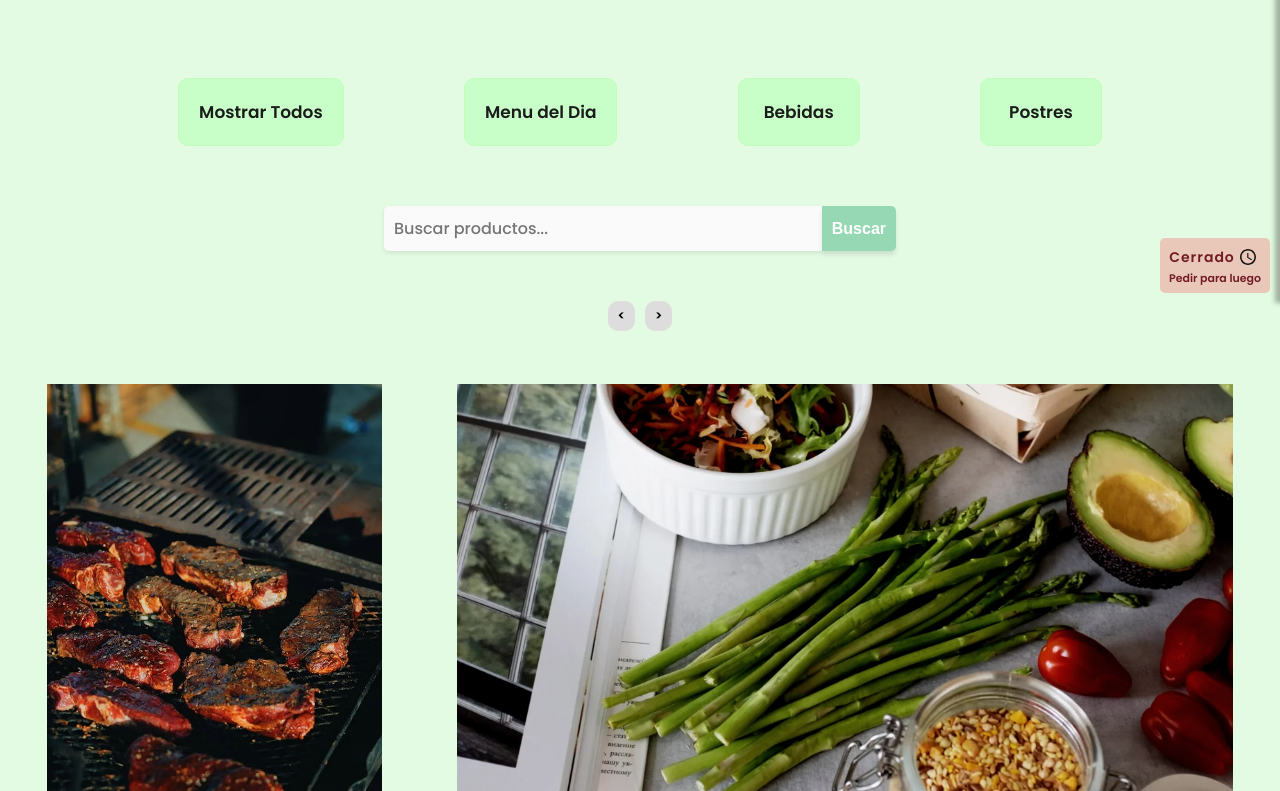
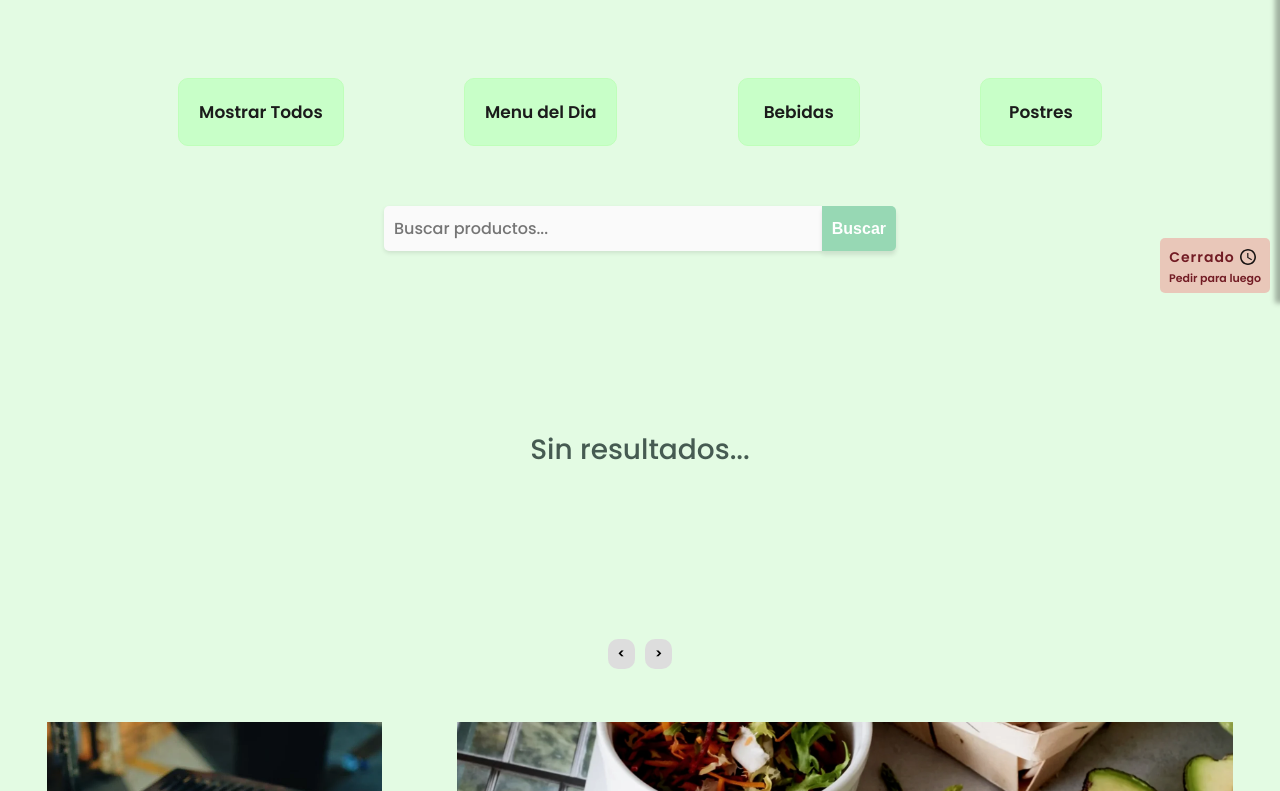
Before and after one commit to apuelloc0/menucamus, a React (Vite) app: page /#/ in a window 1280 px wide. Shown: the part 497-1288 px from the top of the page. Built offline with nearby package versions, Linux system fonts and the light colour scheme; a web font is replaced by a local one.

Commit message:
Update kamus

```diff
--- a/src/components/Formulario.jsx
+++ b/src/components/Formulario.jsx
@@ -19,7 +19,7 @@ const Formulario = () => {
         e.preventDefault();
 
         const datosUsuario = { nombre, apellido, numero, metodoPago, ubicacion, entrega };
-        const numeroTelefonico = "573023602591";
+        const numeroTelefonico = "584241774147";
         // Crear mensaje con los productos
         const mensaje = `Hola Kamus, me gustaría realizar el siguiente pedido:
         \n- ${cartItems.map((producto) => `${producto.name} - $${producto.price} - Cantidad: ${producto.amount}`).join(', ')}.
--- a/src/components/Header.jsx
+++ b/src/components/Header.jsx
@@ -39,7 +39,7 @@ const Header = () => {
             <div className='buttonCartContainer'>
                 <button className='cta-button'>
                     <p>Contáctanos</p>
-                    <Link to="https://wa.link/gvhh2d" ><img src={whatsappIcon} alt="WhatsApp Logo" className='whatsapp-logo' /></Link>
+                    <Link to="https://wa.link/326hs0" ><img src={whatsappIcon} alt="WhatsApp Logo" className='whatsapp-logo' /></Link>
                 </button>
                 {/* <div className='buttonCart buttonCart-left'>
                     <img onClick={() => setCartOpen(!cartOpen)} src={admin} alt="cart Icon" className="buttonCart-admin" />
--- a/src/components/Productos.jsx
+++ b/src/components/Productos.jsx
@@ -49,8 +49,10 @@ const Productos = () => {
 
             <div ref={containerRef} className="Pro-Container">
                 {
-                    loading ? <Loading /> : currentItems.map((product, i) => (
-                        <Link key={i} to={`/${i}`}>
+                    loading ? <Loading /> : currentItems.length === 0 ? (<p className='no-results'>Sin resultados...</p>) :
+                    currentItems.map((product, i) =>
+
+                        <Link key={i} to="">
 
                        <div key={i} className="pro">
                            <img src={product.img} alt={product.name} />
@@ -65,9 +67,9 @@ const Productos = () => {
                                <img className="shopping" src={cart} alt="Shopping Cart" />
                            </Link>
                        </div>
+                       </Link>
 
-                        </Link>
-                    ))
+                   )
                 }
             </div>
 
@@ -93,48 +95,96 @@ export default Productos;
 
 
 
-// const { data, loading, error, isSignedIn, handleAuthClick, handleSignoutClick } = useSheets(
-//     'AIzaSyBpHDI9OLva3Ed1ANXi27__yYzcjfm85Dg',
-//     '998757493551-clg7dtumku5oeba5mnmni2gkn6hlo9tv.apps.googleusercontent.com',
-//     '1I9-znBWD0kn6pRlctgprPgYZySOjTlOeHdA9hfGLfaw',
-//     'Hoja1!A2:G'
-// );
 
 
-{/* <div className="shirts-container">
-<ButtonCategories setFilter={setFilter} />
 
-<div ref={containerRef} className="Pro-Container">
-    {
-        loading ? <Loading /> : currentItems.map((product, i) => (
-            <Link key={i} to={""}>
-                <div key={i} className="pro">
-                    <img src={product.img} alt={product.name} />
-                    <div className="des">
-                        <h5>{product.name}</h5>
-                        <p>
-                            {product.description}
-                        </p>
-                        <h4>${product.price}</h4>
-                    </div>
-                    <Link className="a-contain" onClick={() => addItemToCart(product)}>
-                        <img className="shopping" src={cart} alt="Shopping Cart" />
-                    </Link>
-                </div>
-            </Link>
-        ))
-    }
-</div>
+// import React, { useContext, useState, useRef } from 'react';
+// import { Link } from 'react-router-dom';
+// import { v4 as uuidv4 } from 'uuid';
+// import ReactPaginate from 'react-paginate';
+// import "../cssfolder/Productos.css";
+// import star from "../icons/staryellow.png";
+// import cart from "../icons/shop-cart.svg";
+// import { CartContext } from '../Context/CartContext';
+// import Loading from './Loading';
+// import useSheets from '../useSheets';
+// import ButtonCategories from './ButtonCategories';
+// import SearchBar from './SearchBar';
 
-<ReactPaginate
-    previousLabel={'<'}
-    nextLabel={'>'}
-    breakLabel={'...'}
-    pageCount={totalPages}
-    marginPagesDisplayed={2}
-    pageRangeDisplayed={5}
-    onPageChange={handlePageClick}
-    containerClassName={'pagination'}
-    activeClassName={'active'}
-/>
-</div> */}
+// const Productos = () => {
+//     const { addItemToCart } = useContext(CartContext);
+//     const [filter, setFilter] = useState('');
+//     const [currentPage, setCurrentPage] = useState(0);
+//     const [itemsPerPage] = useState(30); // Fijamos la cantidad de items por página
+//     const containerRef = useRef(null);
+
+//     const { data, loading, error } = useSheets(
+//         'AIzaSyBpHDI9OLva3Ed1ANXi27__yYzcjfm85Dg',
+//         '1I9-znBWD0kn6pRlctgprPgYZySOjTlOeHdA9hfGLfaw',
+//         'Hoja1!A2:G',
+//         filter
+//     );
+
+
+//     const productosConId = data ? data.map(product => ({ ...product, id: uuidv4() })) : [];
+
+//     const indexOfLastItem = (currentPage + 1) * itemsPerPage;
+//     const indexOfFirstItem = indexOfLastItem - itemsPerPage;
+//     const currentItems = productosConId.slice(indexOfFirstItem, indexOfLastItem);
+//     console.log(currentItems)
+
+//     const totalPages = Math.ceil(productosConId.length / itemsPerPage);
+
+//     const handlePageClick = (event) => {
+//         setCurrentPage(event.selected);
+//         if (containerRef.current) {
+//             containerRef.current.scrollIntoView({ behavior: 'smooth' });
+//         }
+//     };
+
+//     return (
+//         <div className="shirts-container">
+//             <ButtonCategories setFilter={setFilter} />
+//             <SearchBar setFilter={setFilter} />
+
+//             <div ref={containerRef} className="Pro-Container">
+//                 {
+//                     loading ? <Loading /> :  currentItems.map((product, i) =>
+
+//                          <Link key={i} to="">
+
+//                         <div key={i} className="pro">
+//                             <img src={product.img} alt={product.name} />
+//                             <div className="des">
+//                                 <h5>{product.name}</h5>
+//                                 <p>
+//                                     {product.description}
+//                                 </p>
+//                                 <h4>${product.price}</h4>
+//                             </div>
+//                             <Link className="a-contain" onClick={() => addItemToCart(product)}>
+//                                 <img className="shopping" src={cart} alt="Shopping Cart" />
+//                             </Link>
+//                         </div>
+//                         </Link>
+
+//                     )
+//                 }
+//             </div>
+
+//             <ReactPaginate
+//                 previousLabel={'<'}
+//                 nextLabel={'>'}
+//                 breakLabel={'...'}
+//                 pageCount={totalPages}
+//                 marginPagesDisplayed={2}
+//                 pageRangeDisplayed={5}
+//                 onPageChange={handlePageClick}
+//                 containerClassName={'pagination'}
+//                 activeClassName={'active'}
+//             />
+//         </div>
+//     );
+// }
+
+// export default Productos;
--- a/src/cssfolder/Productos.css
+++ b/src/cssfolder/Productos.css
@@ -15,6 +15,12 @@
     display: flex;
     flex-wrap: wrap;
     justify-content: space-around;
+}
+
+.Pro-Container  .no-results{
+    font-size: 28px;
+    font-weight: 500;
+    padding: 120px 0 120px 0;
 }
 
 .shirts-container a {
@@ -176,6 +182,10 @@
         justify-content: center;
         gap: 15px;
         width: 100%;
+    }
+
+    .Pro-Container  .no-results{
+        font-size: 22px;
     }
 
     .Banner-arabe,
```
Also changed, not shown: src/components/SearchBar.jsx (+36 -1 lines). Lines whose indentation alone changed are shown as unchanged.
